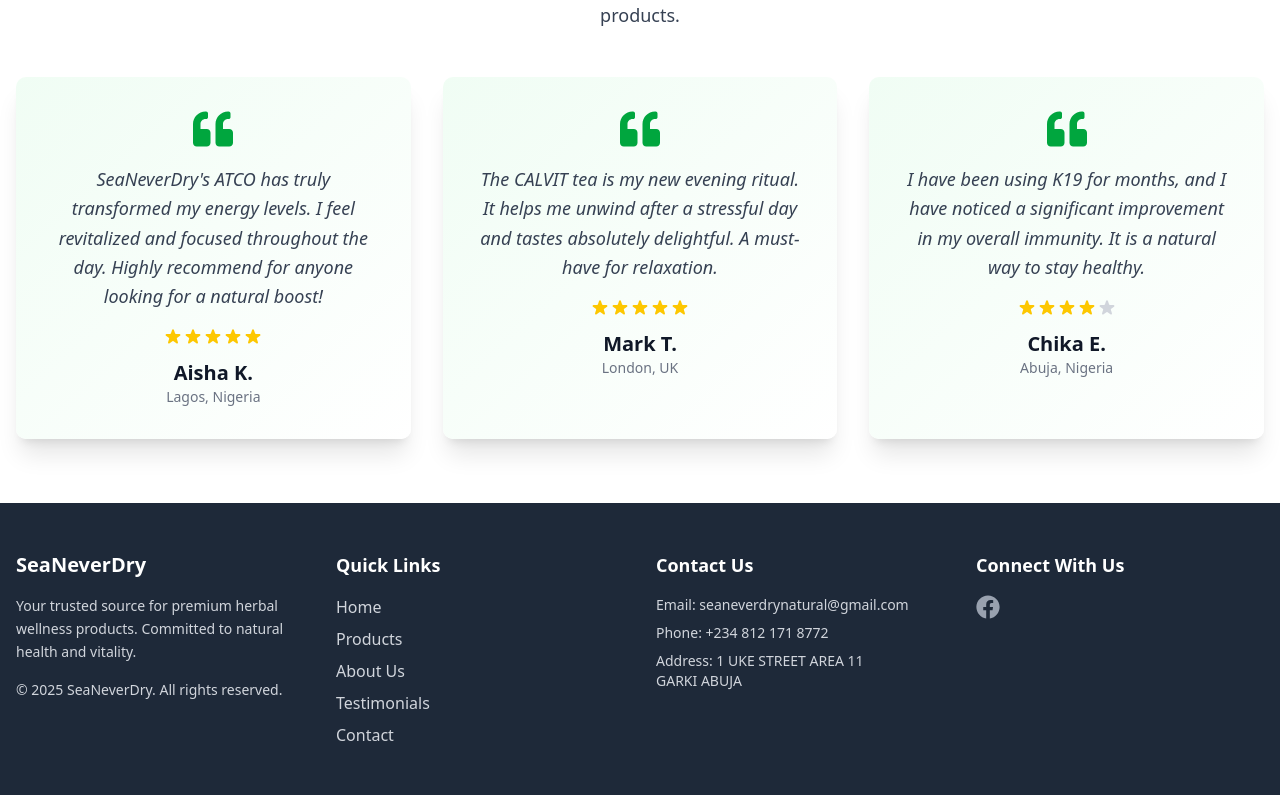
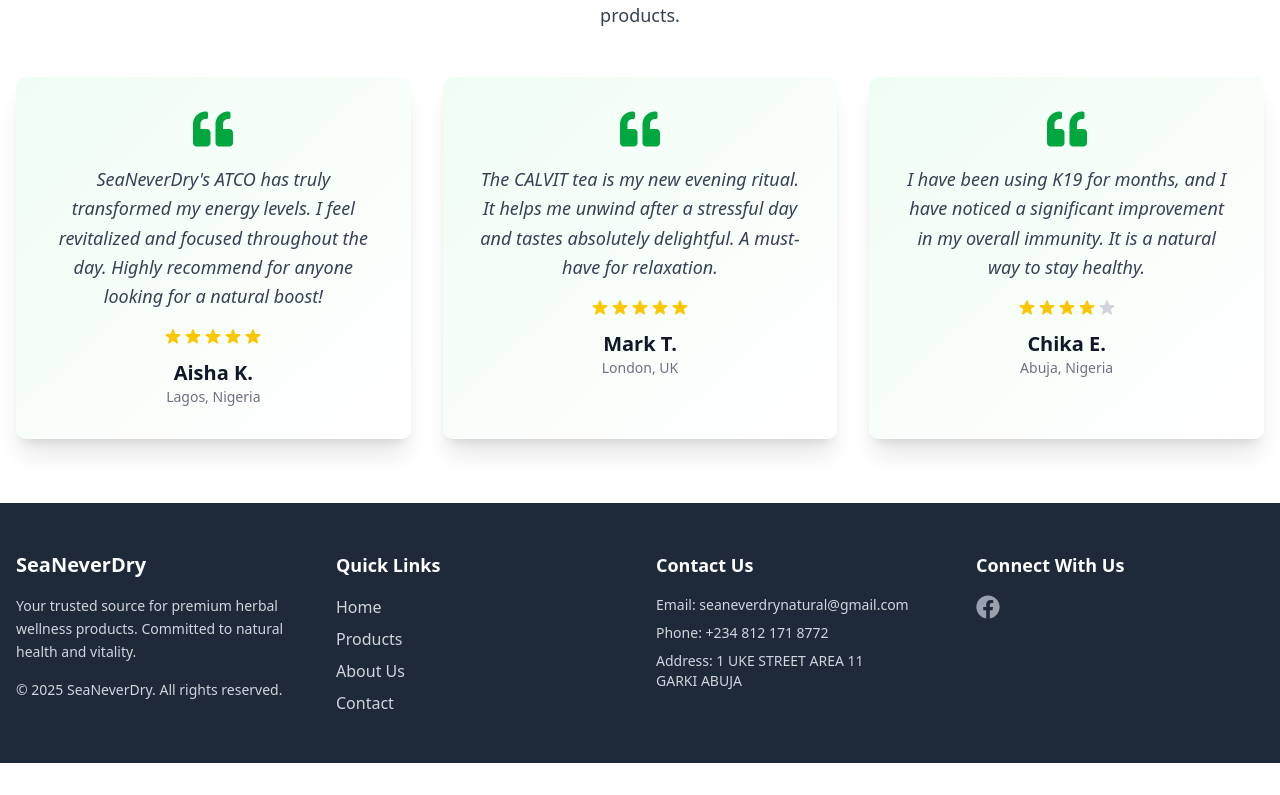
Before and after one commit to VictorKingsHub/seaneverdry, a Next.js app: page / in a window 1280 px wide. Shown: the part 3840-4635 px from the top of the page. After the commit the page ends 4603 px from the top, so only its background shows below. Built offline with nearby package versions, Linux system fonts and the light colour scheme.

Commit message:
Product upload and Contact page enhanced

```diff
--- a/src/components/footer/Footer.tsx
+++ b/src/components/footer/Footer.tsx
@@ -30,7 +30,6 @@
             {/* These links assume you will have corresponding pages */}
             <li><Link href="/products" className="hover:text-white transition-colors duration-200">Products</Link></li>
             <li><Link href="/about" className="hover:text-white transition-colors duration-200">About Us</Link></li>
-            <li><Link href="/testimonials" className="hover:text-white transition-colors duration-200">Testimonials</Link></li>
             <li><Link href="/contact" className="hover:text-white transition-colors duration-200">Contact</Link></li>
           </ul>
         </div>
```
